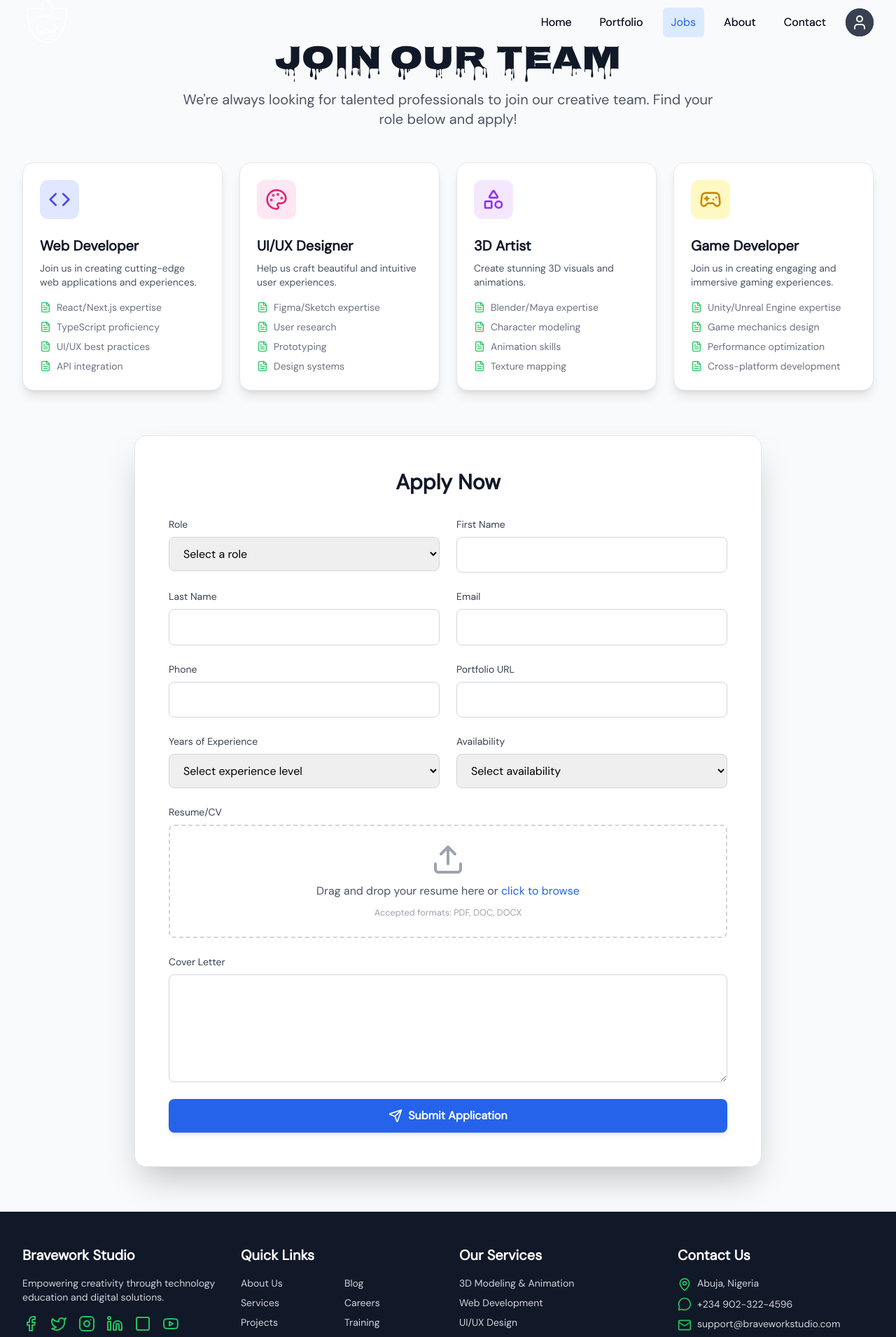
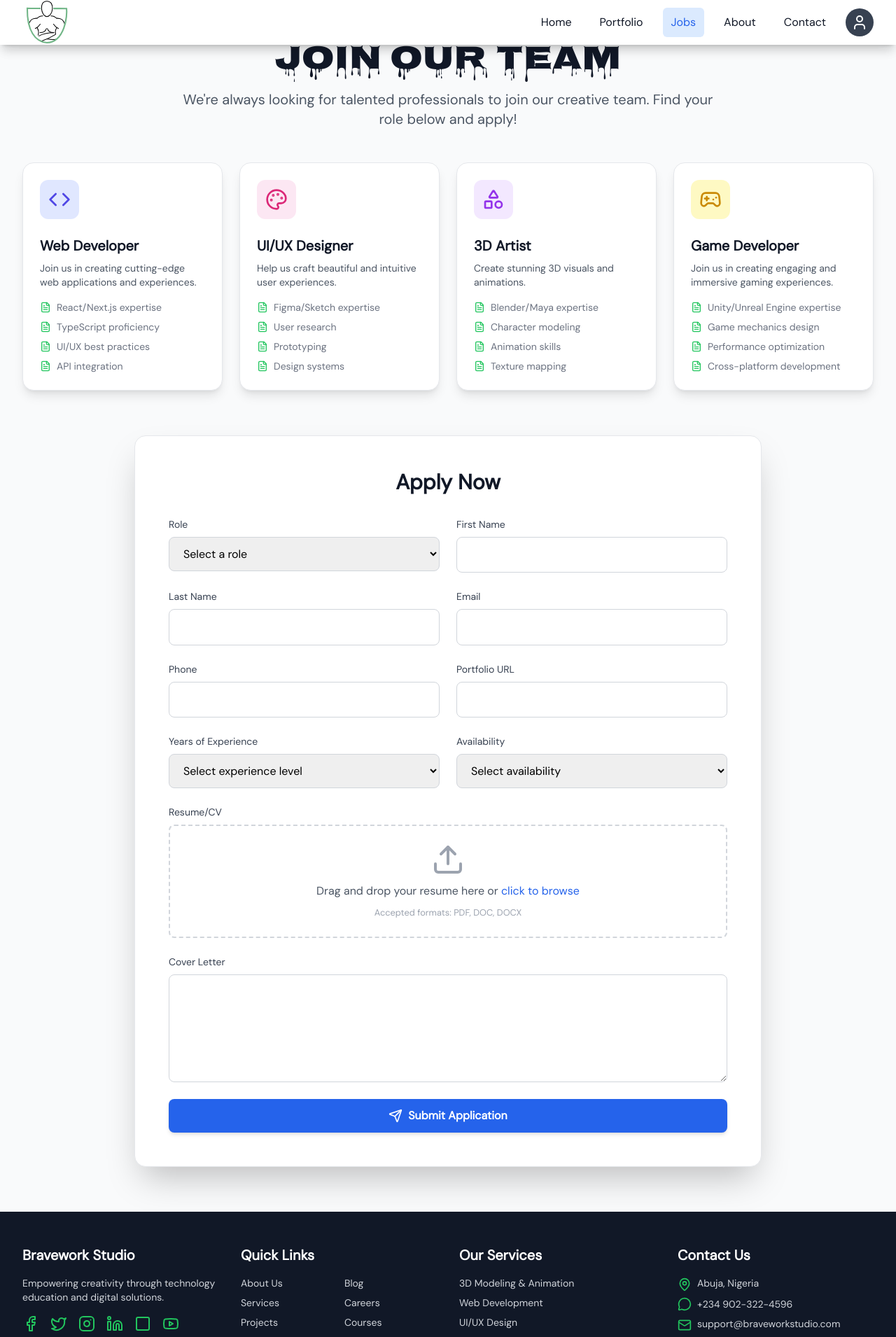
Before and after one commit to bravono/bravework-studio, a Next.js app: page /job in a window 1280 px wide. Shown: the top 1910 px of the page at 70% size. Built offline with nearby package versions, Linux system fonts and the light colour scheme; no server answers.

Commit message:
Improve nav and footer and rename training page to course

```diff
--- a/app/components/Footer.tsx
+++ b/app/components/Footer.tsx
@@ -143,10 +143,10 @@ export default function Footer() {
                 </li>
                 <li>
                   <Link
-                    href="/training"
+                    href="/courses"
                     className="hover:text-blue-500 transition-colors duration-200"
                   >
-                    Training
+                    Courses
                   </Link>
                 </li>
                 <li>
--- a/app/components/Navbar.tsx
+++ b/app/components/Navbar.tsx
@@ -43,22 +43,13 @@ export default function Navbar() {
 
   return (
     <nav
-      className={`fixed top-0 left-0 w-full z-50 transition-all duration-300 ease-in-out ${
-        isScrolled
-          ? "bg-white shadow-lg md:bg-white"
-          : "bg-transparent md:bg-transparent"
-      }`}
+      className={`fixed top-0 left-0 w-full z-50 transition-all duration-300 ease-in-out bg-white shadow-lg md:bg-white`}
     >
       <div className="max-w-7xl mx-auto px-4 sm:px-6 lg:px-8">
         <div className="flex justify-between items-center h-16">
           {/* Logo */}
           <Link href="/" className="flex-shrink-0">
-            <Image
-              src={isScrolled ? LogoColor : LogoWhite}
-              alt="BWS Logo"
-              width={70}
-              height={70}
-            />
+            <Image src={LogoColor} alt="BWS Logo" width={70} height={70} />
           </Link>
 
           {/* Desktop Menu */}
@@ -253,7 +244,7 @@ export default function Navbar() {
             {status === "authenticated" && session.user.name ? (
               <>
                 <Link
-                  href={isAdmin ? "/admin/dashboard" : "/dashboard"}
+                  href={isAdmin ? "/admin/dashboard" : "user/dashboard"}
                   className="flex items-center gap-2 px-3 py-2 text-sm font-medium text-gray-700 hover:bg-gray-100"
                   onClick={() => setIsMenuOpen(false)}
                 >
```
Also changed, not shown: app/courses/page.tsx (renamed from app/training/page.tsx).
